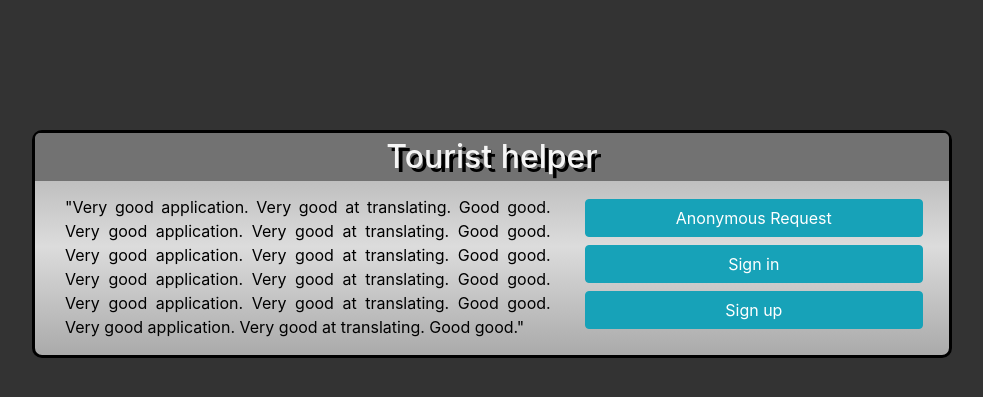
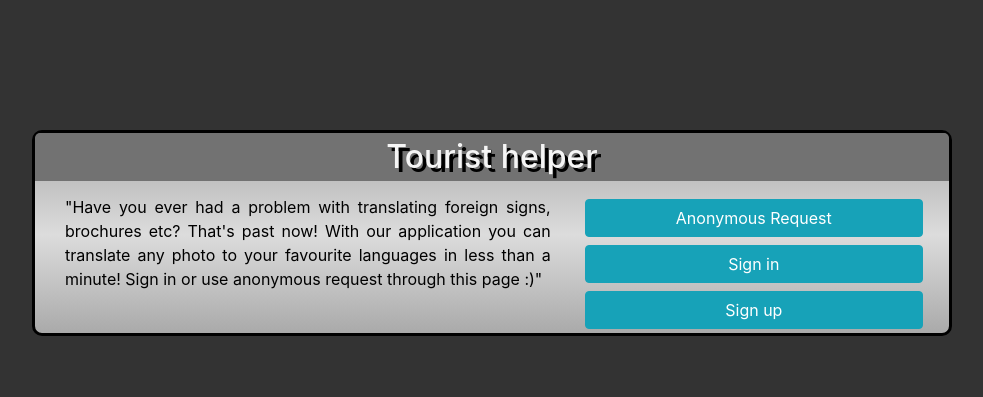
Before and after one commit to matsmolinski/tourist-helper, a Flask app: page / in a window 1280 px wide. Shown: the part 155-552 px from the top of the page, without its empty margins (148-1131 px from the left). Run offline with Flask 2, Linux system fonts and the light colour scheme; some libraries are stand-ins or nearby versions.

Commit message:
Description

```diff
--- a/WebApp/templates/index.html
+++ b/WebApp/templates/index.html
@@ -22,11 +22,9 @@
                 <div class="container">
                     <div class="row description-row">
                         <div class="col-md-7">
-                            <p id="description">"Very good application. Very good at translating. Good good. Very good application. Very good at translating. Good good.
-                                Very good application. Very good at translating. Good good.
-                                Very good application. Very good at translating. Good good.
-                                Very good application. Very good at translating. Good good.
-                                Very good application. Very good at translating. Good good."</p>
+                            <p id="description">"Have you ever had a problem with translating foreign signs, brochures etc?
+                                That's past now! With our application you can translate any photo to your favourite languages
+                                in less than a minute! Sign in or use anonymous request through this page :)"</p>
                         </div>
                         <div id="button-row" class="col-md-5">
                             <div class="align-self-center">
```
Also changed, not shown: 1 other file.
